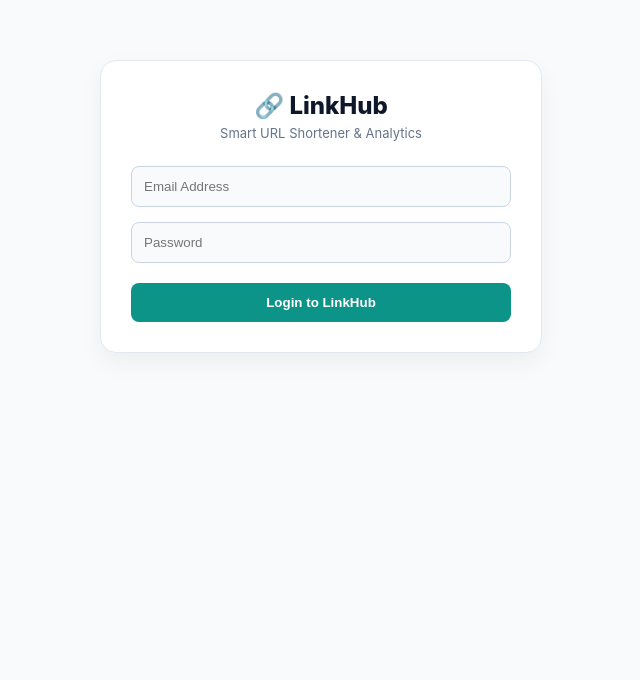
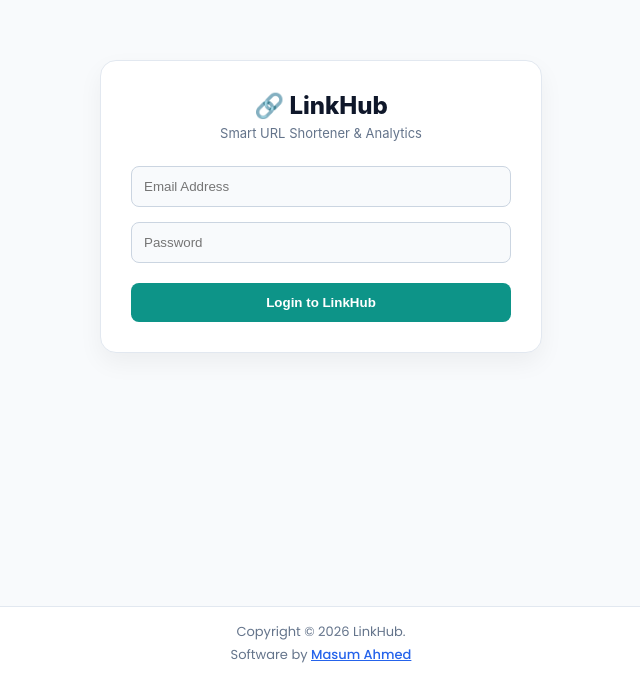
Before and after one commit to masum237/linkhub, a Next.js app: page / in a window 1280 px wide. Shown: the part 194-874 px from the top of the page, without its empty margins (319-959 px from the left). Before the commit the page ends 800 px from the top, so only its background shows below. Built offline with nearby package versions, Linux system fonts and the light colour scheme.

Commit message:
Add files via upload

```diff
--- a/app/api/r/[code]/route.js
+++ b/app/api/r/[code]/route.js
@@ -5,7 +5,6 @@ export async function GET(request, { params }) {
   const redis = new Redis(process.env.REDIS_URL);
 
   try {
-    // Redis থেকে সব কি (keys) চেক করার জন্য বা স্পেসিফিক কি ফেচ করার জন্য
     const rawData = await redis.get(`short:${code}`);
     console.log(`Searching for key: short:${code}, Result:`, rawData);
 
@@ -16,13 +15,26 @@ export async function GET(request, { params }) {
       const targetUrl = (isMobile && linkData.mobileUrl) ? linkData.mobileUrl : linkData.desktopUrl;
 
       if (targetUrl) {
+        // ১. মোট এবং আজকের ভিজিটর কাউন্ট বাড়ানো
         await redis.incr("total_visitors");
+        const today = new Date().toISOString().split("T")[0];
+        await redis.incr(`visitors:${today}`);
+
+        // ২. এই নির্দিষ্ট লিঙ্কের ক্লিক কাউন্ট বাড়ানো
+        await redis.incr(`link:clicks:${code}`);
+
+        // ৩. ডিভাইস ও প্ল্যাটফর্ম ট্র্যাক করা
+        const deviceType = isMobile ? "Mobile" : "Desktop";
+        await redis.incr(`link:${code}:device:${deviceType}`);
+
+        const platform = /windows/i.test(userAgent) ? "Windows" : /mac/i.test(userAgent) ? "Mac" : /android/i.test(userAgent) ? "Android" : /iphone|ipad/i.test(userAgent) ? "iOS" : "Unknown";
+        await redis.incr(`link:${code}:platform:${platform}`);
+
         return new Response(`<html><head><meta http-equiv="refresh" content="0;url=${targetUrl}"></head></html>`, {
           headers: { 'Content-Type': 'text/html' },
         });
       }
     } else {
-      // যদি ডাটা না পাওয়া যায়, তবে ব্রাউজারে বা লগে কারণ দেখাবে
       return new Response(`Link not found in Redis for code: ${code}`, { status: 404 });
     }
   } catch (e) {
--- a/app/api/stats/route.js
+++ b/app/api/stats/route.js
@@ -6,7 +6,6 @@ export const revalidate = 0;
 
 export async function GET(request) {
   try {
-    // Next.js 15-এর রুলস অনুযায়ী request থেকে কুকি পড়া
     const userEmail = request.cookies.get("user_email")?.value;
 
     if (!userEmail) {
@@ -42,10 +41,14 @@ export async function GET(request) {
       }
     }
 
+    // আজকের রিয়েল-টাইম ভিজিটর ফেচ করা
+    const today = new Date().toISOString().split("T")[0];
+    const todayVisitors = Number(await redis.get(`visitors:${today}`)) || 0;
+
     return NextResponse.json({
       totalLinks: userLinks.length,
       totalVisitors,
-      todayVisitors: 0,
+      todayVisitors,
       countries,
       devices,
       platforms,
--- a/app/layout.js
+++ b/app/layout.js
@@ -16,8 +16,30 @@ export const metadata = {
 export default function RootLayout({ children }) {
   return (
     <html lang="en" className={poppins.className}>
-      <body style={{ margin: 0, padding: 0, backgroundColor: "#f8fafc", color: "#1e293b" }}>
-        {children}
+      <body style={{ margin: 0, padding: 0, backgroundColor: "#f8fafc", color: "#1e293b", display: "flex", flexDirection: "column", minHeight: "100vh" }}>
+
+        {/* সমস্ত পেজের মূল কন্টেন্ট */}
+        <div style={{ flex: 1 }}>
+          {children}
+        </div>
+
+        {/* সব পেজে দেখানোর জন্য কমন ফুটার */}
+        <footer style={{ textAlign: "center", padding: "15px", color: "#64748b", fontSize: "13px", borderTop: "1px solid #e2e8f0", backgroundColor: "#ffffff" }}>
+          <p style={{ margin: "0 0 3px 0" }}>Copyright © 2026 LinkHub.</p>
+          <p style={{ margin: 0 }}>
+            Software by{" "}
+            <a
+              href="https://t.me/MasumHub"
+              target="_blank"
+              rel="noopener noreferrer"
+              title="https://t.me/MasumHub"
+              style={{ color: "#2563eb", textDecoration: "underline", fontWeight: "500" }}
+            >
+              Masum Ahmed
+            </a>
+          </p>
+        </footer>
+
       </body>
     </html>
   );
--- a/app/page.js
+++ b/app/page.js
@@ -1,5 +1,6 @@
 "use client";
 import { useState, useEffect } from "react";
+export const dynamic = 'force-dynamic';
 
 export default function Dashboard() {
   const [isLoggedIn, setIsLoggedIn] = useState(false);
```
Also changed, not shown: 1 other file (tests, documents, lock files or other folders).
